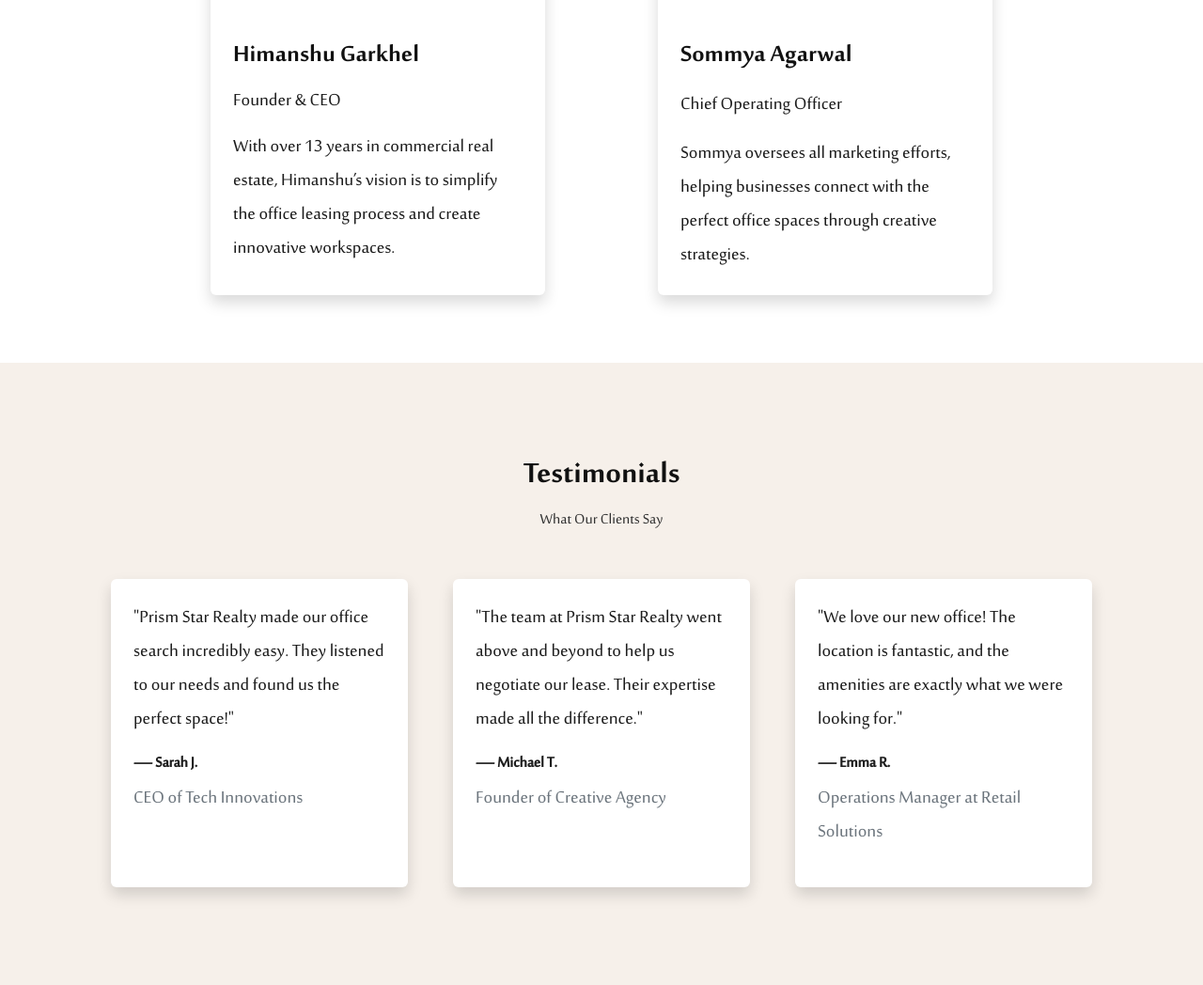
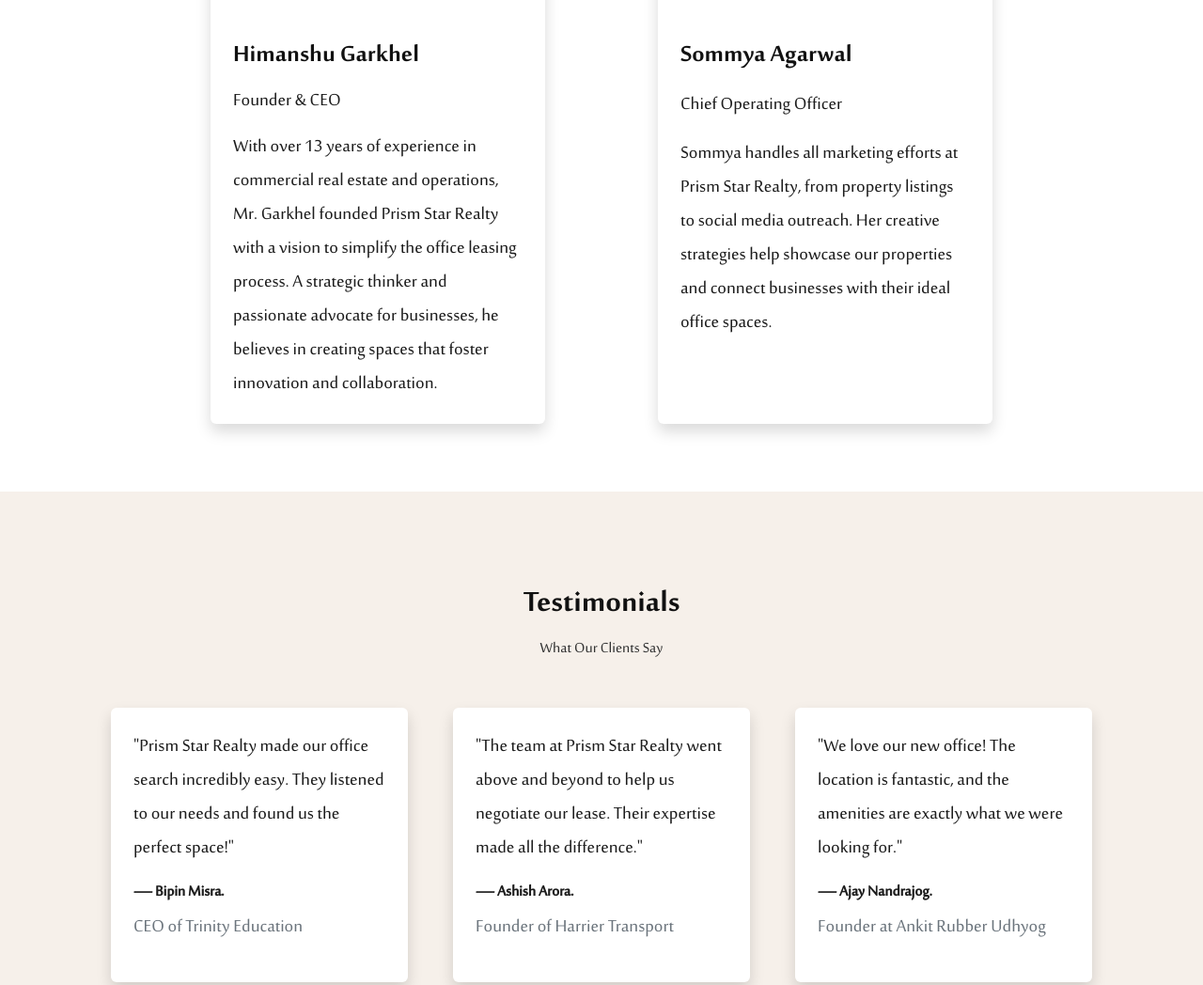
Before and after one commit to Abhisek730/prismstar, a plain HTML site: page index.html in a window 1280 px wide. Shown: the part 4840-5888 px from the top of the page at 94% size. Drawn offline with nearby package versions, Linux system fonts and the light colour scheme; no server answers; a script that the page names is missing.

Commit message:
updated testimonials

```diff
--- a/index.html
+++ b/index.html
@@ -600,9 +600,7 @@
                 <h2 class="mt-4 font-weight-medium mb-0">Himanshu Garkhel</h2>
                 <h4 class="subtitle my-3">Founder & CEO</h4>
                 <p class="card-text mb-0 flex-grow-1">
-                  With over 13 years in commercial real estate, Himanshu’s
-                  vision is to simplify the office leasing process and create
-                  innovative workspaces.
+                  With over 13 years of experience in commercial real estate and operations, Mr. Garkhel founded Prism Star Realty with a vision to simplify the office leasing process. A strategic thinker and passionate advocate for businesses, he believes in creating spaces that foster innovation and collaboration.
                 </p>
               </div>
             </div>
@@ -623,9 +621,7 @@
                 <h2 class="mt-4 font-weight-medium mb-0">Sommya Agarwal</h2>
                 <p class="my-3">Chief Operating Officer</p>
                 <p class="card-text mb-0 flex-grow-1">
-                  Sommya oversees all marketing efforts, helping businesses
-                  connect with the perfect office spaces through creative
-                  strategies.
+                  Sommya handles all marketing efforts at Prism Star Realty, from property listings to social media outreach. Her creative strategies help showcase our properties and connect businesses with their ideal office spaces.
                 </p>
               </div>
             </div>
@@ -649,8 +645,8 @@
                   "Prism Star Realty made our office search incredibly easy.
                   They listened to our needs and found us the perfect space!"
                 </p>
-                <h5 class="fw-bold">— Sarah J.</h5>
-                <p class="text-muted">CEO of Tech Innovations</p>
+                <h5 class="fw-bold">— Bipin Misra.</h5>
+                <p class="text-muted">CEO of Trinity Education</p>
               </div>
             </div>
           </div>
@@ -664,8 +660,8 @@
                   us negotiate our lease. Their expertise made all the
                   difference."
                 </p>
-                <h5 class="fw-bold">— Michael T.</h5>
-                <p class="text-muted">Founder of Creative Agency</p>
+                <h5 class="fw-bold">— Ashish Arora.</h5>
+                <p class="text-muted">Founder of Harrier Transport</p>
               </div>
             </div>
           </div>
@@ -678,8 +674,8 @@
                   "We love our new office! The location is fantastic, and the
                   amenities are exactly what we were looking for."
                 </p>
-                <h5 class="fw-bold">— Emma R.</h5>
-                <p class="text-muted">Operations Manager at Retail Solutions</p>
+                <h5 class="fw-bold">— Ajay Nandrajog.</h5>
+                <p class="text-muted">Founder at Ankit Rubber Udhyog</p>
               </div>
             </div>
           </div>
```
